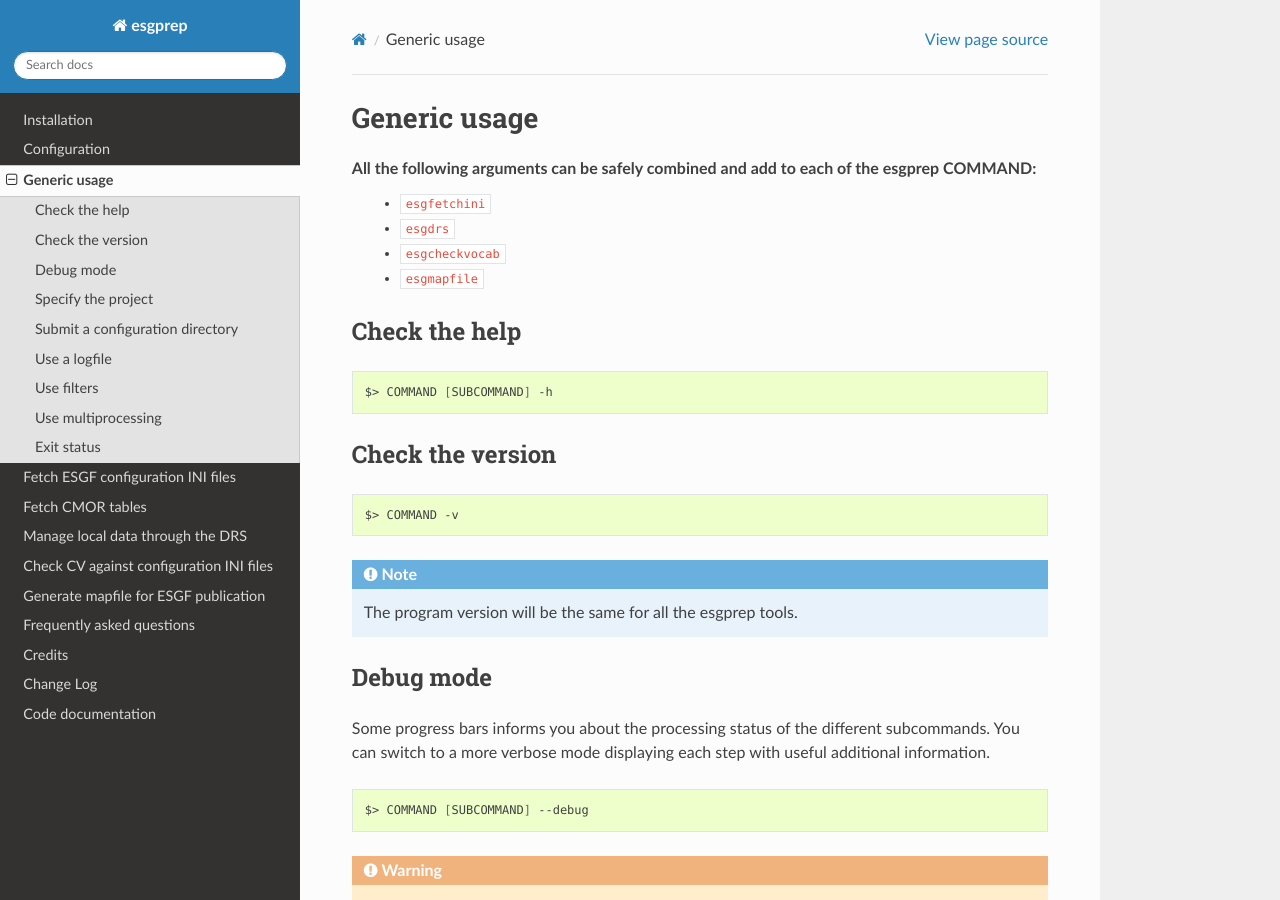
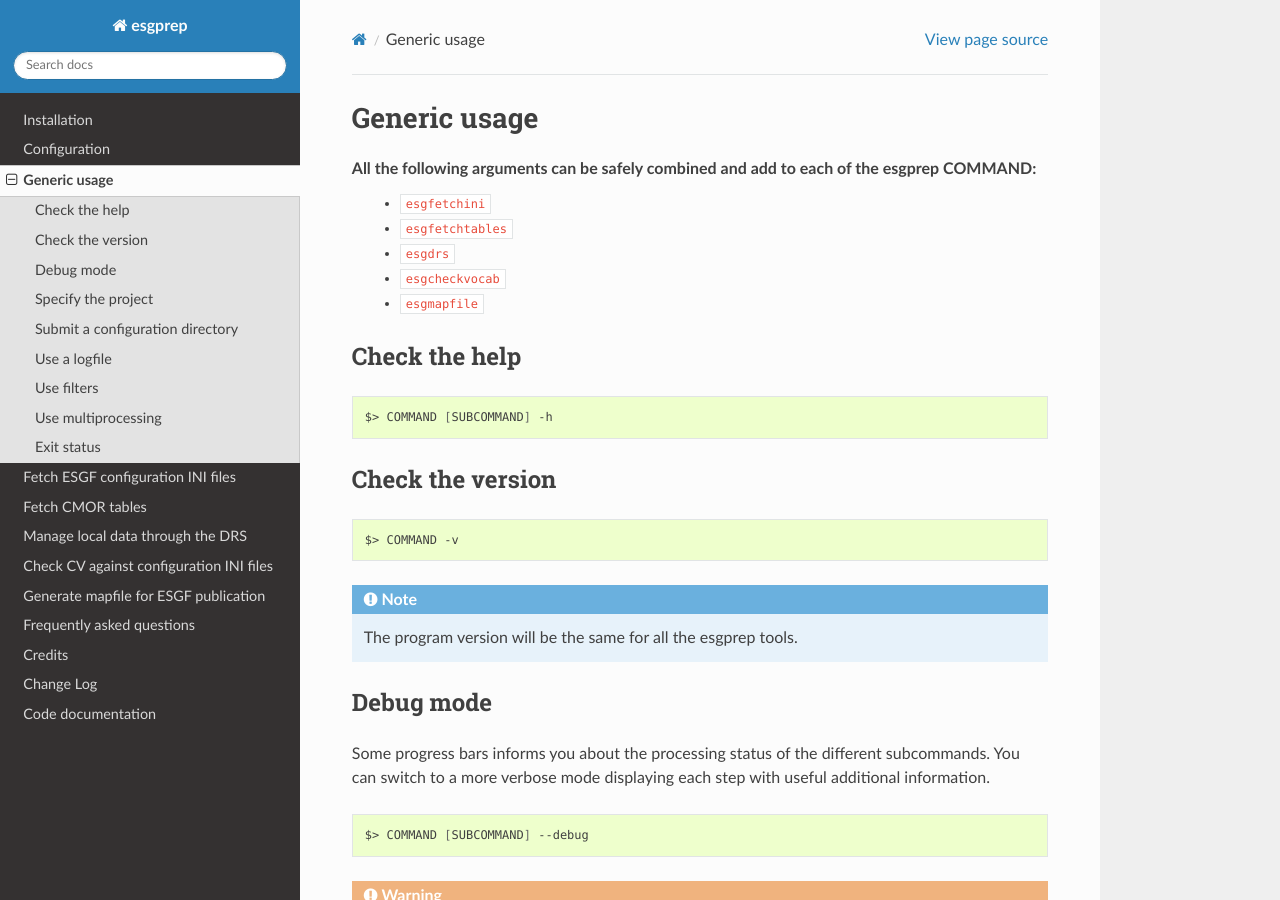
Before and after one commit to ESGF/esgf-prepare, a Sphinx documentation site: the page built from docs/usage.rst, in a window 1280 px wide and 900 px high. Built offline with Sphinx 7.4.7 and the Read the Docs theme 2.0.0, drawn with Linux system fonts in a browser that asks for light colours; the version number could not be read and is left out.

Commit message:
Doc fixes

```diff
--- a/docs/usage.rst
+++ b/docs/usage.rst
@@ -6,6 +6,7 @@ Generic usage
 
 All the following arguments can be safely combined and add to each of the esgprep **COMMAND**:
  - ``esgfetchini``
+ - ``esgfetchtables``
  - ``esgdrs``
  - ``esgcheckvocab``
  - ``esgmapfile``
```
